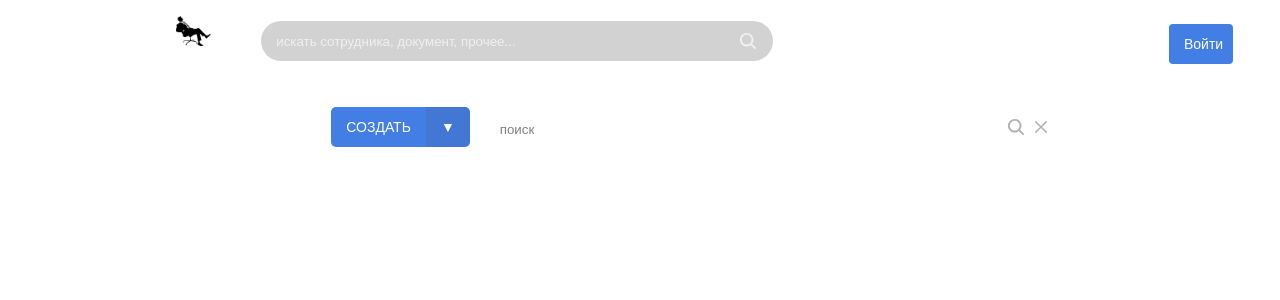
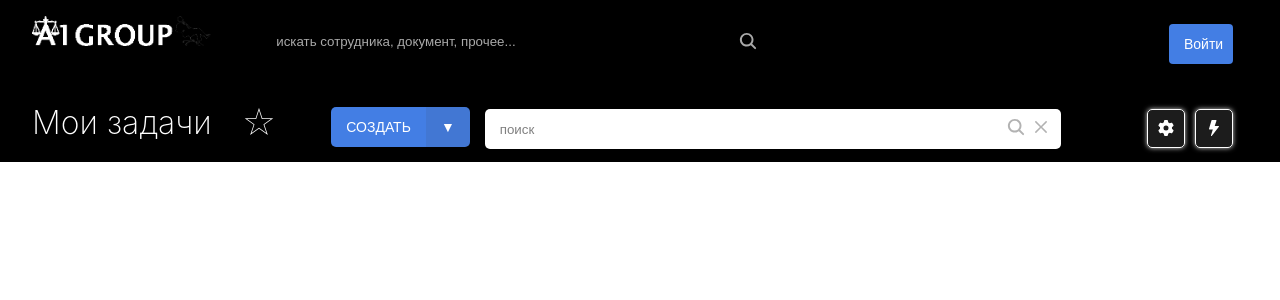
Before and after one commit to c0deD1gg3r/crm_project, a React (Vite) app in the folder crm_project.client/: page / in a window 1280 px wide. Shown: the top 300 px of the page. Built offline with nearby package versions, Linux system fonts and the light colour scheme.

Commit message:
design transfer

```diff
--- a/crm_project.client/src/App.css
+++ b/crm_project.client/src/App.css
@@ -11,9 +11,5 @@
 }
 
 body {
-    min-height: 100vh;
-    /* background: url('../Img/image.png');
-    background-size: cover;
-    background-position: center;
-    background-repeat: no-repeat; */
+    background-color: black;
 }
```
